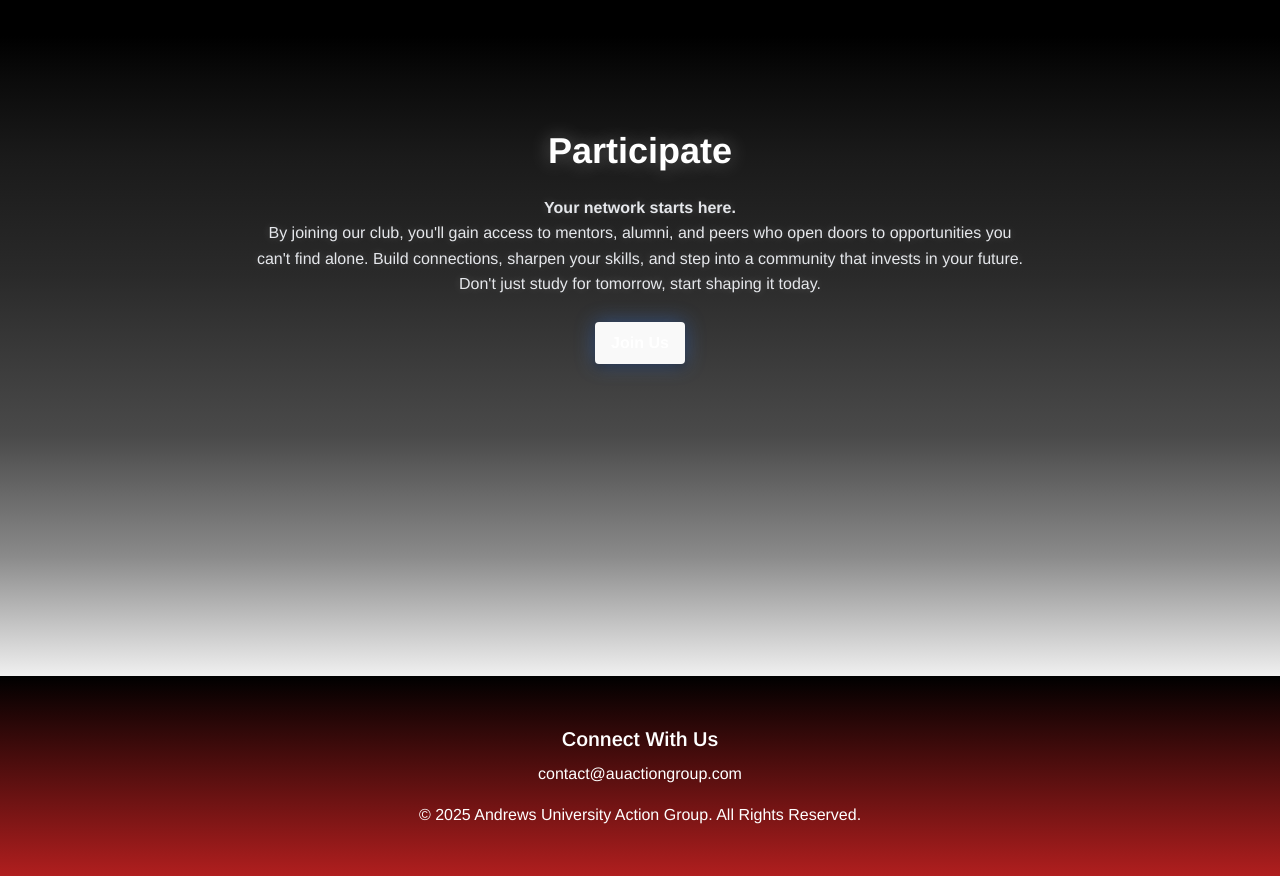
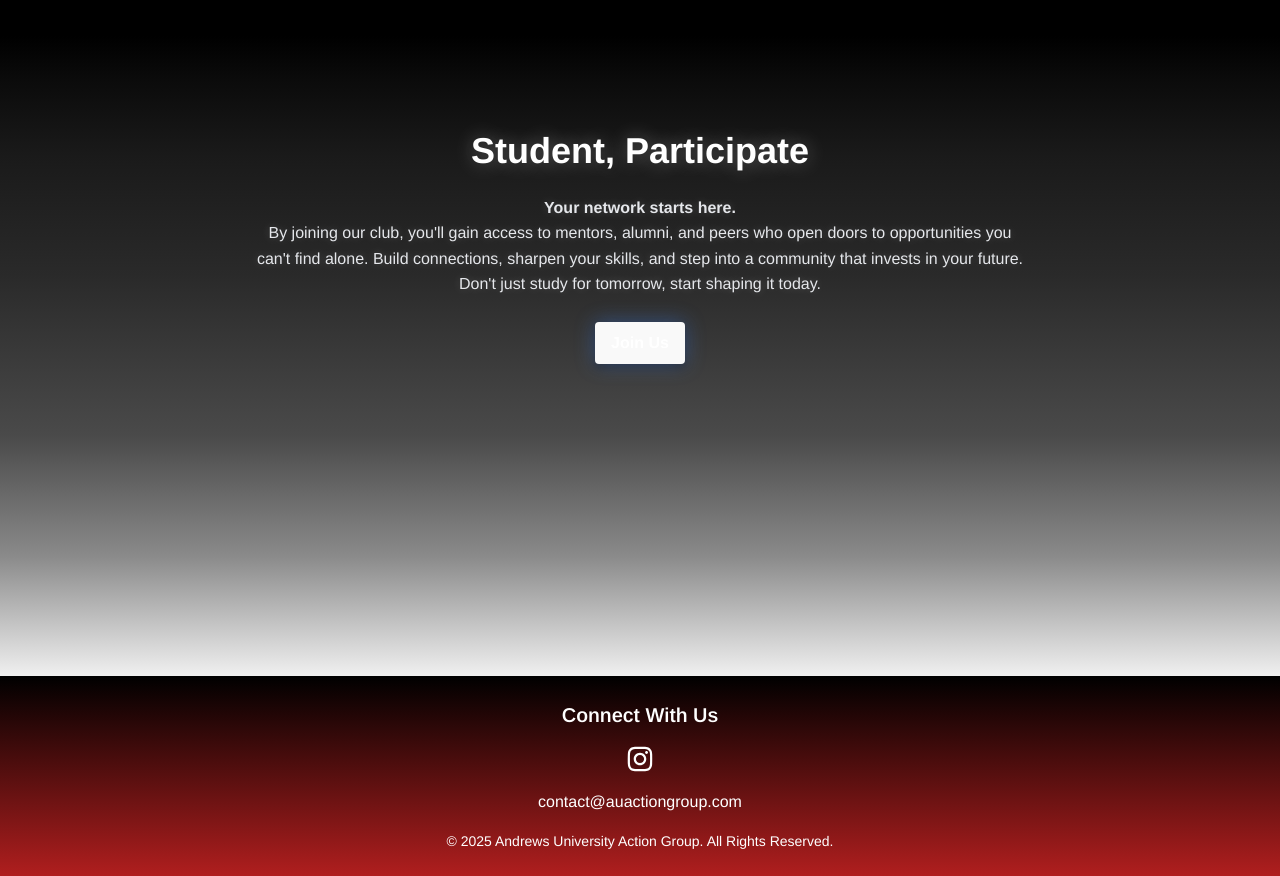
Before and after one commit to Ftsos/auag-site, a React (Vite) app: page / in a window 1280 px wide. Shown: the part 1820-2696 px from the top of the page. Built offline with nearby package versions, Linux system fonts and the light colour scheme.

Commit message:
prod-wit: feat: add react-icons dependency and update Footer with Instagram icon; updating links in GetInvolved and GetInvolvedStudents

```diff
--- a/package.json
+++ b/package.json
@@ -14,6 +14,7 @@
     "framer-motion": "^12.23.12",
     "react": "^19.1.1",
     "react-dom": "^19.1.1",
+    "react-icons": "^5.5.0",
     "tailwindcss": "^4.1.13"
   },
   "devDependencies": {
--- a/src/components/Footer.tsx
+++ b/src/components/Footer.tsx
@@ -1,9 +1,11 @@
 import React from 'react';
+import { FaInstagram } from 'react-icons/fa';
 import '../styles/Footer.css';
 
 const Footer: React.FC = () => {
     return (
-        <footer id="footer"
+        <footer
+            id="footer"
             className="w-full flex flex-col items-center justify-center p-8 relative overflow-hidden"
             style={{
                 height: '25vh',
@@ -11,11 +13,30 @@ const Footer: React.FC = () => {
             }}
         >
             <div className="z-10 text-center relative text-white">
-                <p className="text-xl font-semibold mb-2">Connect With Us</p>
-                <div className="flex space-x-4 justify-center mb-4">
-                    contact@auactiongroup.com
+                <p className="text-xl font-semibold mb-4">Connect With Us</p>
+
+                {/* Social icons row */}
+                <div className="flex space-x-6 justify-center mb-4">
+                    <a
+                        href="https://www.instagram.com/auactiongroup/"
+                        target="_blank"
+                        rel="noopener noreferrer"
+                        className="text-white hover:text-red-400 transition-colors"
+                    >
+                        <FaInstagram size={28} />
+                    </a>
                 </div>
-                <p>&copy; 2025 Andrews University Action Group. All Rights Reserved.</p>
+
+                {/* Email below social icons */}
+                <div className="mb-4">
+                    <span className="text-sm md:text-base">
+                        contact@auactiongroup.com
+                    </span>
+                </div>
+
+                <p className="text-xs md:text-sm">
+                    &copy; 2025 Andrews University Action Group. All Rights Reserved.
+                </p>
             </div>
         </footer>
     );
--- a/src/components/GetInvolved.tsx
+++ b/src/components/GetInvolved.tsx
@@ -33,11 +33,11 @@ const GetInvolved: React.FC = () => {
         >
             <FlowingLines />
             <div className="z-10">
-                <h2 className="text-4xl font-bold mb-6 text-shadow-glow">Get Involved</h2>
+                <h2 className="text-4xl font-bold mb-6 text-shadow-glow">Alumni, Get Involved</h2>
                 <p className="max-w-3xl text-center mb-8">
-                    <b> Your story hasn't ended, it lives on in the students who follow.</b>
+                    <b> Your story hasn't ended. it lives on in the students who follow.</b>
                     <br />
-                    As an alum, you have the power to inspire, to guide, and to open doors that shape futures. Whether through mentorship, offering internships, supporting research, or funding bold new ideas, your involvement creates opportunities students could never reach alone. You can light the path for tomorrow's leaders, create impact that endures far beyond today.
+                    As an alum, you have the power to inspire, to guide, and to open doors that shape futures. Whether through mentorship, offering internships, supporting research, or funding bold new ideas, your involvement creates opportunities students could never reach alone. You can light the path for tomorrow's leaders and create impact that endures far beyond today.
                     <br /><br />
                     <button
                         className={`font-bold py-2 px-4 rounded transition-all duration-300 transform hover:scale-110 ${buttonPressed ? 'bg-white text-red-600' : 'bg-red-600 text-white'}`}
--- a/src/components/GetInvolvedStudents.tsx
+++ b/src/components/GetInvolvedStudents.tsx
@@ -10,7 +10,7 @@ const GetInvolvedStudents: React.FC = () => {
         const link = document.createElement('a');
 
         // Set its href attribute
-        link.href = 'https://forms.gle/tmtKqpnqEkqHdib99';
+        link.href = 'https://auagmembership.paperform.co/';
         link.target = '_blank'; // Open in a new tab
         link.rel = 'noopener noreferrer'; // Security reasons
         link.style.display = 'none'; // Hide the link
@@ -37,7 +37,7 @@ const GetInvolvedStudents: React.FC = () => {
             <div className="z-10">
                 <h2 className="text-4xl font-bold mb-6 text-white" style={{
                     textShadow: '0 0 20px rgba(255, 255, 255, 0.3), 0 0 40px rgba(255, 255, 255, 0.1)'
-                }}>Participate</h2>
+                }}>Student, Participate</h2>
                 <p className="max-w-3xl text-center mb-8 text-gray-200" style={{
                     textShadow: '0 0 10px rgba(255, 255, 255, 0.2)'
                 }}>
```
Also changed, not shown: 1 other file (tests, documents, lock files or other folders).
